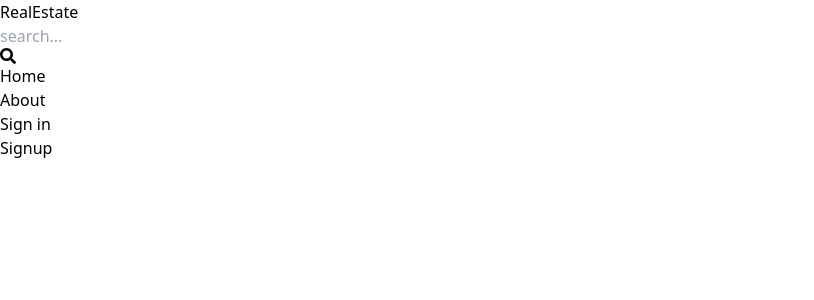
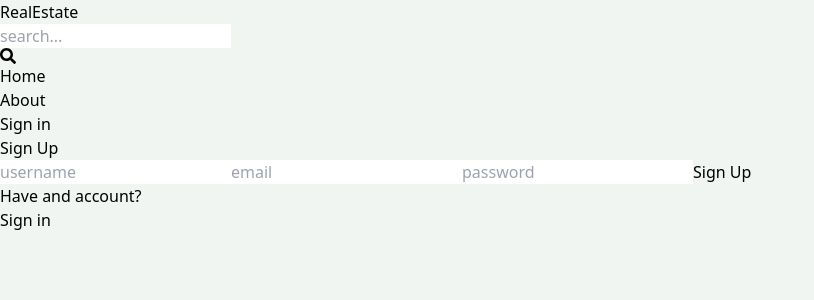
Before and after one commit to usman972/mern-realestate, a React (Vite) app in the folder client/: page /sign-up in a window 1280 px wide. Shown: the top 300 px of the page, without its empty margins (0-814 px from the left). Built offline with nearby package versions, Linux system fonts and the light colour scheme.

Commit message:
complete sign up page ui

```diff
--- a/client/src/index.css
+++ b/client/src/index.css
@@ -1,3 +1,7 @@
 @tailwind base;
 @tailwind components;
 @tailwind utilities;
+
+body{
+    background-color:rgb(241, 245, 241) ;
+}
--- a/client/src/pages/SignUp.jsx
+++ b/client/src/pages/SignUp.jsx
@@ -1,11 +1,39 @@
-import React from 'react'
+import React from "react";
+import {Link} from 'react-router-dom'
 
 const SignUp = () => {
   return (
-    <div>
-      Signup
+    <div className=" p-3 max-w-lg mx-auto">
+      <h1 className="text-3xl text-center font-semibold my-7">Sign Up</h1>
+      <form className=" flex flex-col gap-4  ">
+        <input
+          type="text"
+          placeholder="username"
+          className="border p-3 rounded-lg "
+          id="username"
+        />
+        <input
+          type="email"
+          placeholder="email"
+          className="border p-3 rounded-lg "
+          id="email"
+        />
+        <input
+          type="password"
+          placeholder="password"
+          className="border p-3 rounded-lg "
+          id="password"
+        />
+        <button className="bg-slate-700 text-white p-3 rounded-lg uppercase hover:opacity-95 disabled:opacity-80">Sign Up</button>
+      </form>
+      <div  className=" flex gap-2 mt-5">
+        <p>Have and account?</p>
+        <Link to={"/sign-in"}>
+        <span className=" text-blue-700 ">Sign in</span>
+        </Link>
+      </div>
     </div>
-  )
-}
+  );
+};
 
-export default SignUp
+export default SignUp;
```
